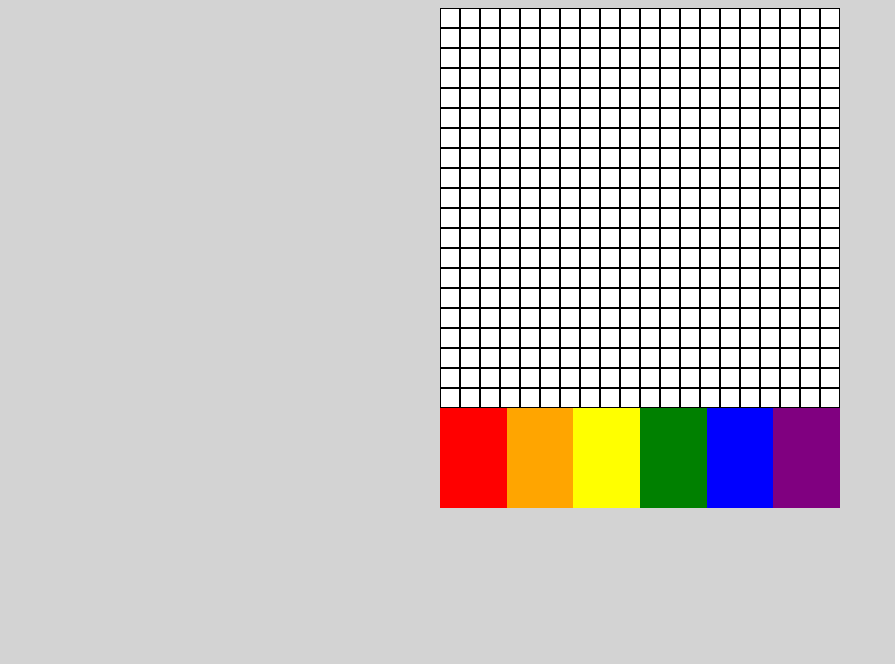
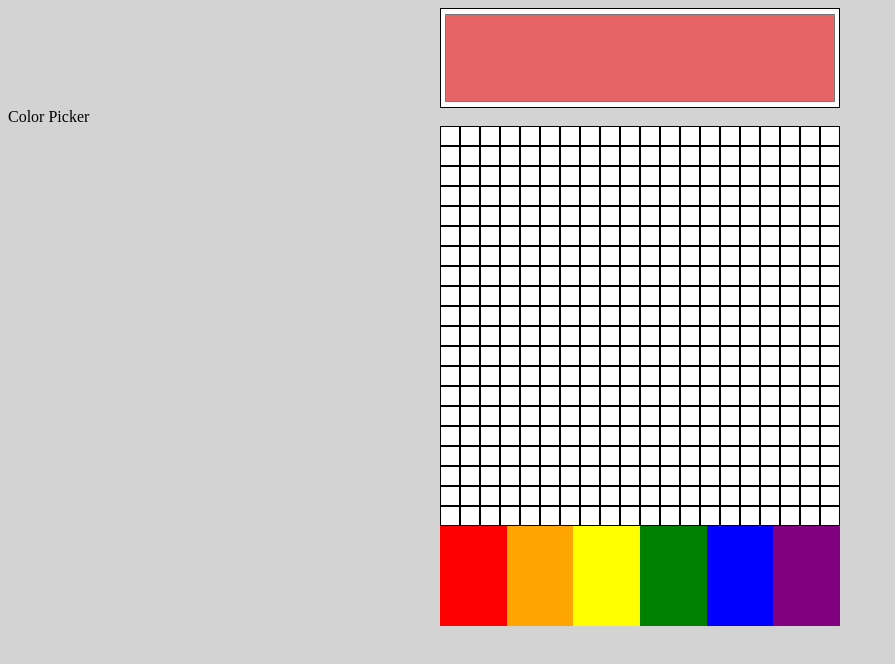
Before and after one commit to tylerconway/PixelArt, a plain HTML site: page index.html in a window 1280 px wide. Shown: the whole page, without its empty margins (0-895 px from the left). Drawn offline with Linux system fonts and the light colour scheme.

Commit message:
added picker

```diff
--- a/index.css
+++ b/index.css
@@ -20,3 +20,12 @@ body{
     display: grid;
     /*grid-template-columns: repeat (20, 33px); */
 }
+
+#picker{
+    background-color: white;
+    height: 100px;
+    width: 400px;
+    margin: auto;
+    display: grid;
+    /*grid-template-columns: repeat (20, 33px); */
+}
--- a/index.html
+++ b/index.html
@@ -17,6 +17,11 @@
 <div id="pallet">
 
 </div>
+<div>
+    <input type="color" id="picker" name="picker"
+           value="#e66465">
+    <label for="picker">Color Picker</label>
+</div>
 
 </body>
 </html>
```
